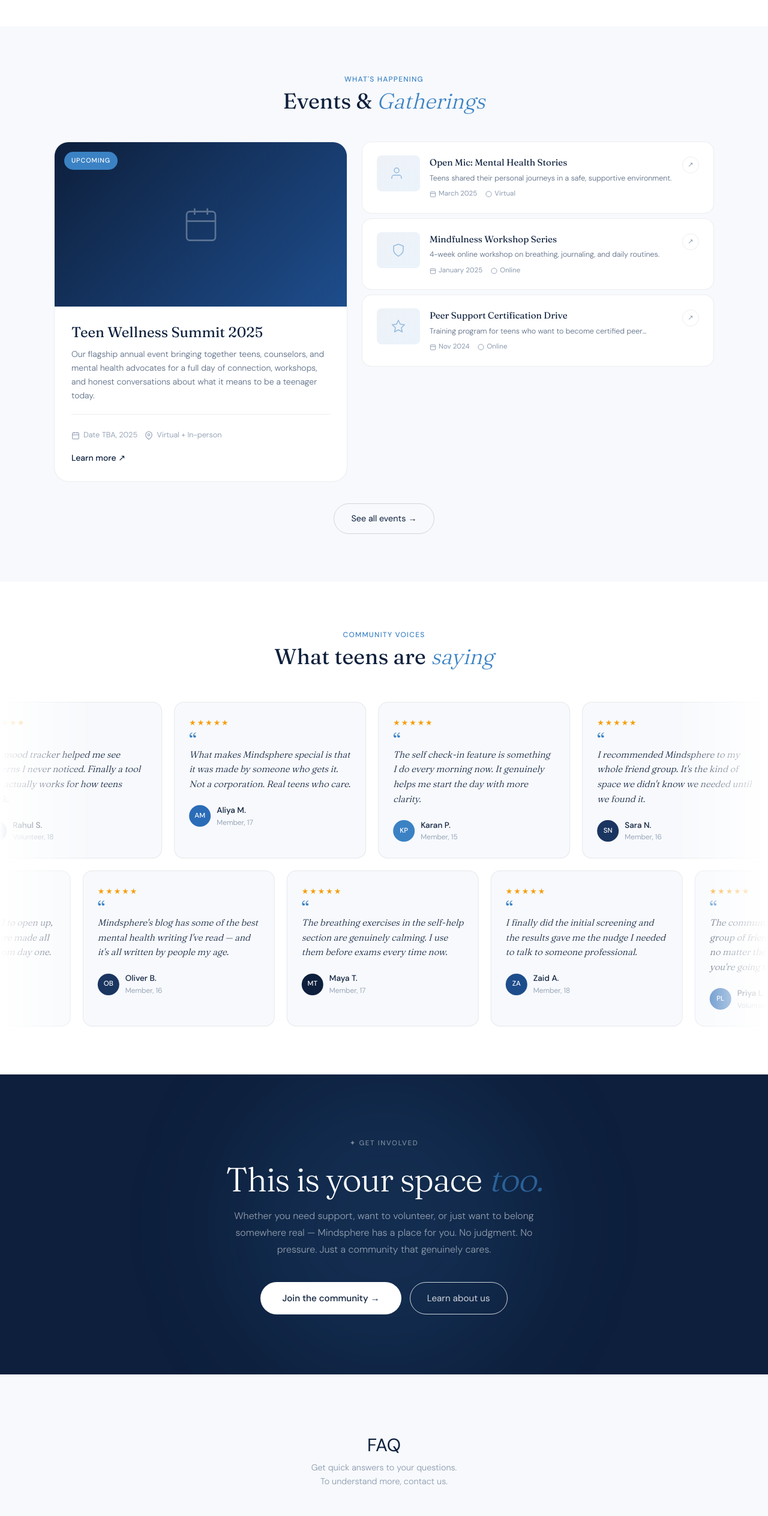
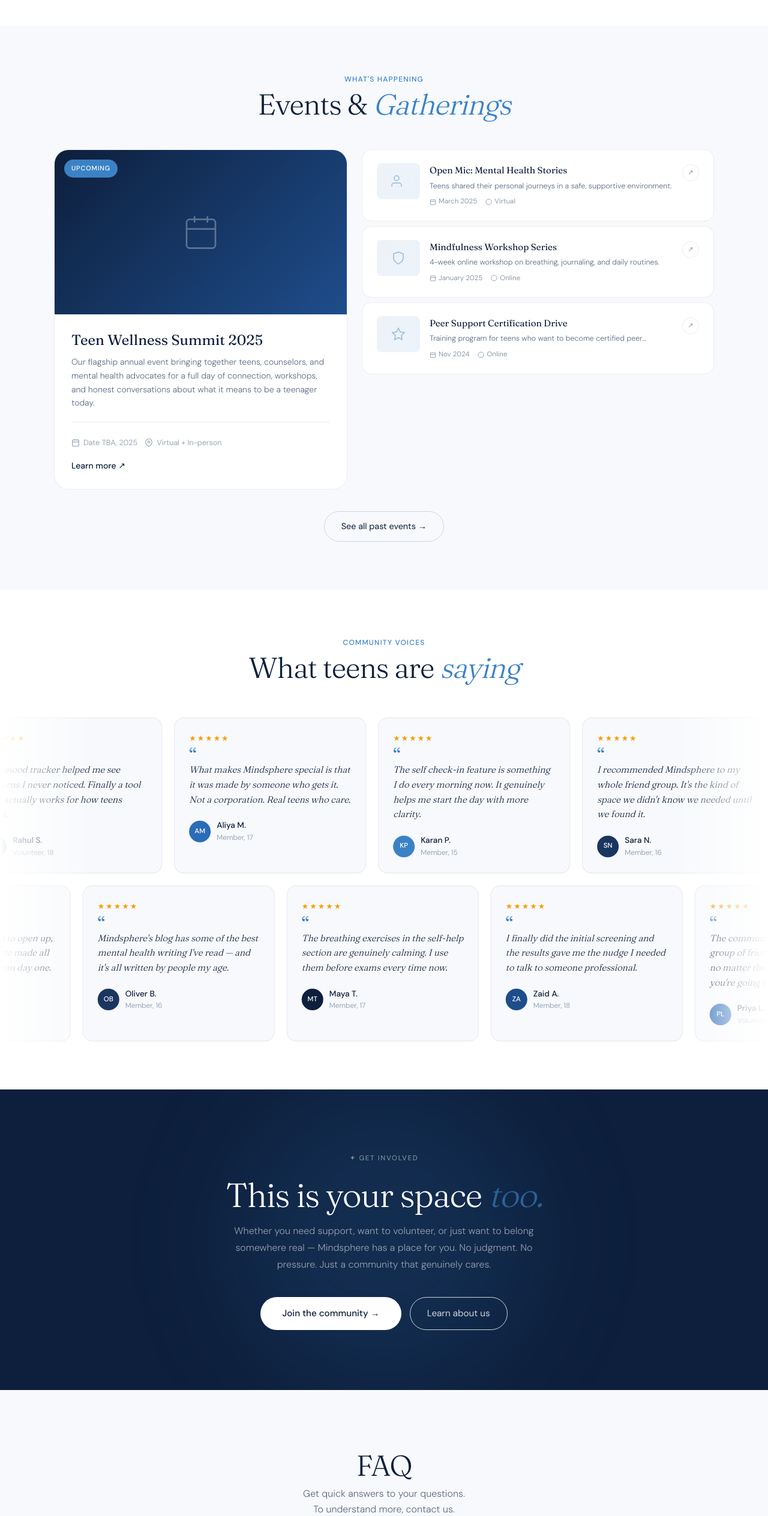
Before and after one commit to R0F7/Mindsphere, a Next.js app: page / in a window 1280 px wide. Shown: the part 2700-5227 px from the top of the page at 60% size. Built offline with nearby package versions, Linux system fonts and the light colour scheme.

Commit message:
home page currection done

```diff
--- a/src/app/components/collab-marquee.tsx
+++ b/src/app/components/collab-marquee.tsx
@@ -16,12 +16,12 @@
         Organizations & partners who believe in our mission
       </div>
 
-      <div className="relative overflow-hidden [mask-image:linear-gradient(90deg,transparent,black_10%,black_90%,transparent)] [-webkit-mask-image:linear-gradient(90deg,transparent,black_10%,black_90%,transparent)]">
+      <div className="relative overflow-hidden mask-[linear-gradient(90deg,transparent,black_10%,black_90%,transparent)] [-webkit-mask-image:linear-gradient(90deg,transparent,black_10%,black_90%,transparent)]">
         <div className="flex items-center w-max animate-[marquee_22s_linear_infinite]">
           {[...partners, ...partners].map((partner, idx) => (
             <span
               key={idx}
-              className="flex items-center gap-3 px-9 font-['Fraunces',serif] text-[1.1rem] font-light italic text-muted whitespace-nowrap transition-colors duration-200 hover:text-primary"
+              className="flex items-center gap-3 px-9 font-['Fraunces',serif] text-[1.1rem] font-light italic text-muted whitespace-nowrap transition-colors duration-200 hover:text-primary cursor-pointer"
             >
               {partner}
               <span className="w-1.2 h-1.2 rounded-full bg-borderStrong shrink-0" />
--- a/src/app/components/events-section.tsx
+++ b/src/app/components/events-section.tsx
@@ -1,6 +1,8 @@
 import Link from "next/link";
 
 export default function EventsSection() {
+  // Empty state check korar jonno
+  //  const eventRows = [];
   const eventRows = [
     {
       iconType: "user",
@@ -25,6 +27,8 @@
     },
   ];
 
+  const hasEvents = eventRows.length > 0;
+
   return (
     <section
       className="bg-off-white w-full px-4 md:px-[5%] py-20 overflow-hidden"
@@ -36,18 +40,16 @@
             What's happening
           </div>
 
-          <h2 className="font-fraunces text-3xl md:text-4xl font-normal text-primary">
-            Events &{" "}
-            <em className="italic font-light text-accent">Gatherings</em>
+          <h2 className="font-['Fraunces',serif] text-[clamp(2rem,4vw,3rem)] font-light tracking-tight leading-[1.1] text-primary mb-4">
+            Events & <em className="text-accent italic">Gatherings</em>
           </h2>
         </div>
 
+        {hasEvents ? (
           <div className="grid grid-cols-1 lg:grid-cols-[1fr_1.2fr] gap-6 w-full">
             {/* 1. Featured event (left) */}
-          <div
-            className="group bg-white border border-border rounded-xl overflow-hidden flex flex-col transition-shadow duration-300 hover:shadow-md w-full"
-            data-aos="fade-right"
-          >
+            <div data-aos="fade-right">
+              <div className="group bg-white border border-border rounded-xl overflow-hidden flex flex-col transition-all hover:shadow-md hover:-translate-y-1 duration-300 w-full">
                 <div className="w-full aspect-video bg-[linear-gradient(135deg,var(--navy),var(--blue))] relative overflow-hidden shrink-0">
                   <div className="w-full h-full flex items-center justify-center opacity-30">
                     <svg
@@ -71,10 +73,10 @@
                     Teen Wellness Summit 2025
                   </h3>
                   <p className="text-[0.875rem] text-secondary leading-relaxed font-light mb-6 pb-5 border-b border-border flex-1">
-                Our flagship annual event bringing together teens, counselors,
-                and mental health advocates for a full day of connection,
-                workshops, and honest conversations about what it means to be a
-                teenager today.
+                    Our flagship annual event bringing together teens,
+                    counselors, and mental health advocates for a full day of
+                    connection, workshops, and honest conversations about what
+                    it means to be a teenager today.
                   </p>
 
                   <div className="flex flex-wrap items-center gap-3 mb-4">
@@ -109,6 +111,7 @@
                   >
                     Learn more ↗
                   </Link>
+                </div>
               </div>
             </div>
 
@@ -189,10 +192,35 @@
               ))}
             </div>
           </div>
+        ) : (
+          <div
+            className="text-center p-12 bg-white border border-border rounded-xl max-w-xl mx-auto shadow-sm"
+            data-aos="fade-up"
+          >
+            <div className="w-12 h-12 bg-[var(--soft-grey)] rounded-full flex items-center justify-center mx-auto mb-4 opacity-70">
+              <svg
+                viewBox="0 0 24 24"
+                className="w-6 h-6 stroke-accent fill-none stroke-[1.5]"
+              >
+                <rect x="3" y="4" width="18" height="18" rx="2" />
+                <line x1="3" y1="10" x2="21" y2="10" />
+                <path d="M9 14l2 2 4-4" className="opacity-40" />
+              </svg>
+            </div>
+            <h3 className="font-['Fraunces',serif] text-xl font-normal text-primary mb-2">
+              No Upcoming Events Right Now
+            </h3>
+            <p className="text-[0.875rem] text-secondary font-light max-w-sm mx-auto mb-2">
+              We are currently planning our next gatherings. Check back soon or
+              follow our updates!
+            </p>
+          </div>
+        )}
 
+        {/* Nicher bottom link tabe thakbe jate cold state-eo purono link visit kora jay */}
         <div className="text-center mt-9" data-aos="fade-up">
           <Link href="/events" className="btn-outline inline-block">
-            See all events →
+            See all past events →
           </Link>
         </div>
       </div>
--- a/src/app/components/faq.tsx
+++ b/src/app/components/faq.tsx
@@ -43,10 +43,11 @@
     <section className="bg-off-white w-full py-25 px-[5%]">
       <div className="max-w-170 mx-auto">
         <div className="text-center mb-12" data-aos="fade-up">
-          <h2 className="font-sans text-3xl font-normal text-primary mb-2">
+          <h2 className="font-['Fraunces',serif] text-[clamp(2rem,4vw,3rem)] font-light tracking-tight leading-[1.1] text-primary mb-2">
             FAQ
           </h2>
-          <p className="text-[0.9rem] text-muted font-light">
+
+          <p className="text-[1rem] text-secondary font-light">
             Get quick answers to your questions.
             <br />
             To understand more, contact us.
--- a/src/app/components/join-cta.tsx
+++ b/src/app/components/join-cta.tsx
@@ -1,56 +1,3 @@
-// import Link from "next/link";
-
-// export default function JoinCTA() {
-//   return (
-//     <section className="bg-[#0d1f3c] w-full py-25 px-[5%] relative overflow-hidden">
-//       <div className="absolute w-125 h-125 rounded-full bg-[rgba(59,130,196,0.15)] blur-[90px] top-1/2 left-1/2 -translate-x-1/2 -translate-y-1/2 pointer-events-none" />
-
-//       <div className="max-w-175 mx-auto text-center relative z-10">
-//         <div
-//           className="inline-flex items-center gap-2 text-[0.72rem] font-medium tracking-[0.14em] uppercase text-[rgba(255,255,255,0.45)] data-[theme=dark]:text-accent mb-5"
-//           data-aos="fade-up"
-//         >
-//           ✦ Get involved
-//         </div>
-
-//         <h2
-//           className="font-['Fraunces',serif] text-[clamp(2rem,5vw,3.5rem)] font-light tracking-tight leading-[1.1] mb-4"
-//           data-aos="fade-up"
-//           style={{color:"white"}}
-//         >
-//           This is your space <em className="italic opacity-60 font-light">too.</em>
-//         </h2>
-
-//         <p
-//           className="text-[1rem] text-[rgba(255,255,255,0.55)] data-[theme=dark]:text-secondary leading-[1.75] font-light max-w-125 mx-auto mb-10"
-//           data-aos="fade-up"
-//         >
-//           Whether you need support, want to volunteer, or just want to belong somewhere real —
-//           Mindsphere has a place for you. No judgment. No pressure. Just a community that genuinely cares.
-//         </p>
-
-//         <div className="flex flex-wrap gap-3.5 justify-center"
-//         data-aos="fade-up"
-//         >
-//           <Link
-//             href="/get-involved"
-//             className="font-['DM_Sans',sans-serif] text-[0.95rem] font-medium px-9 py-3.5 bg-white text-navy data-[theme=dark]:bg-accent data-[theme=dark]:text-white rounded-full inline-flex items-center gap-2 transition-all duration-250 hover:-translate-y-0.5 hover:shadow-[0_10px_32px_rgba(255,255,255,0.15)]"
-//           >
-//             Join the community →
-//           </Link>
-
-//           <Link
-//             href="/about"
-//             className="font-['DM_Sans',sans-serif] text-[0.95rem] font-normal px-7 py-3.5 border border-[rgba(255,255,255,0.2)] rounded-full text-[rgba(255,255,255,0.65)] bg-transparent transition-all duration-250 hover:border-[rgba(255,255,255,0.5)] hover:text-white"
-//           >
-//             Learn about us
-//           </Link>
-//         </div>
-//       </div>
-//     </section>
-//   );
-// }
-
 import Link from "next/link";
 
 export default function JoinCTA() {
@@ -96,8 +43,14 @@
 
           <Link
             href="/about"
-            className="font-['DM_Sans',sans-serif] text-[0.95rem] font-normal px-7 py-3.5 border rounded-full bg-transparent transition-all duration-250 hover:text-white text-primary"
-            style={{ borderColor: "rgba(255,255,255,0.8)", color: "rgba(255,255,255,0.8)" }}
+            className="font-['DM_Sans',sans-serif] text-[0.95rem] font-normal px-7 py-3.5 border rounded-full bg-(--btn-bg) text-(--btn-text) border-(--btn-border) transition-all duration-250 hover:bg-white hover:text-black hover:border-white"
+            style={
+              {
+                "--btn-bg": "transparent",
+                "--btn-text": "rgba(255,255,255,0.8)",
+                "--btn-border": "rgba(255,255,255,0.8)",
+              } as React.CSSProperties
+            }
           >
             Learn about us
           </Link>
--- a/src/app/components/newsletter.tsx
+++ b/src/app/components/newsletter.tsx
@@ -34,26 +34,31 @@
           <div className="newsletter-inner reveal max-w-140 mx-auto text-center">
             <div
               data-aos="fade-up"
+              data-aos-duration="200"
               className="s-label text-[0.78rem] font-medium text-accent tracking-widest uppercase"
             >
               Stay connected
             </div>
             <h2
               data-aos="fade-up"
+              data-aos-duration="300"
               className="s-title font-fraunces text-[clamp(1.8rem,4vw,2.8rem)] font-light tracking-[-0.03em] text-primary mb-3"
             >
               Stay in the <em className="italic text-accent">loop</em>
             </h2>
             <p
               data-aos="fade-up"
+              data-aos-duration="350"
               className="newsletter-body text-[1rem] text-secondary font-light leading-[1.7] mb-9"
             >
               Get weekly mental health tips, Mindsphere updates, community
               highlights, and event announcements — delivered to your inbox. No
               spam, ever.
             </p>
+            <div data-aos="fade-up"
+              data-aos-duration="400"
+            >
               <button
-              data-aos="fade-up"
                 type="button"
                 className="newsletter-btn text-[0.95rem] font-medium p-[15px_36px] bg-navy text-white rounded-full transition-all duration-250 inline-flex items-center gap-2.5 hover:-translate-y-0.5 hover:shadow-[0_8px_28px_rgba(13,31,60,0.2)]"
                 onClick={handleOpenModal}
@@ -67,7 +72,12 @@
                 </svg>
                 Subscribe to newsletter
               </button>
-            <div data-aos="fade-up" className="newsletter-note text-[0.75rem] text-muted mt-3.5 font-light">
+            </div>
+            <div
+              data-aos="fade-up"
+              data-aos-duration="450"
+              className="newsletter-note text-[0.75rem] text-muted mt-3.5 font-light"
+            >
               No spam. Unsubscribe anytime.
             </div>
           </div>
--- a/src/app/components/testimonials.tsx
+++ b/src/app/components/testimonials.tsx
@@ -92,9 +92,12 @@
           <div className="text-xs uppercase tracking-widest text-accent mb-2 font-medium">
             Community voices
           </div>
-          <h2 className="font-fraunces text-3xl md:text-4xl font-normal text-primary">
+          {/* <h2 className="font-fraunces text-3xl md:text-4xl font-normal text-primary">
             What teens are{" "}
             <em className="italic font-light text-accent">saying</em>
+          </h2> */}
+          <h2 className="font-['Fraunces',serif] text-[clamp(2rem,4vw,3rem)] font-light tracking-tight leading-[1.1] text-primary mb-4">
+            What teens are <em className="text-accent italic">saying</em>
           </h2>
         </div>
       </div>
```
Lines whose indentation alone changed are shown as unchanged.
